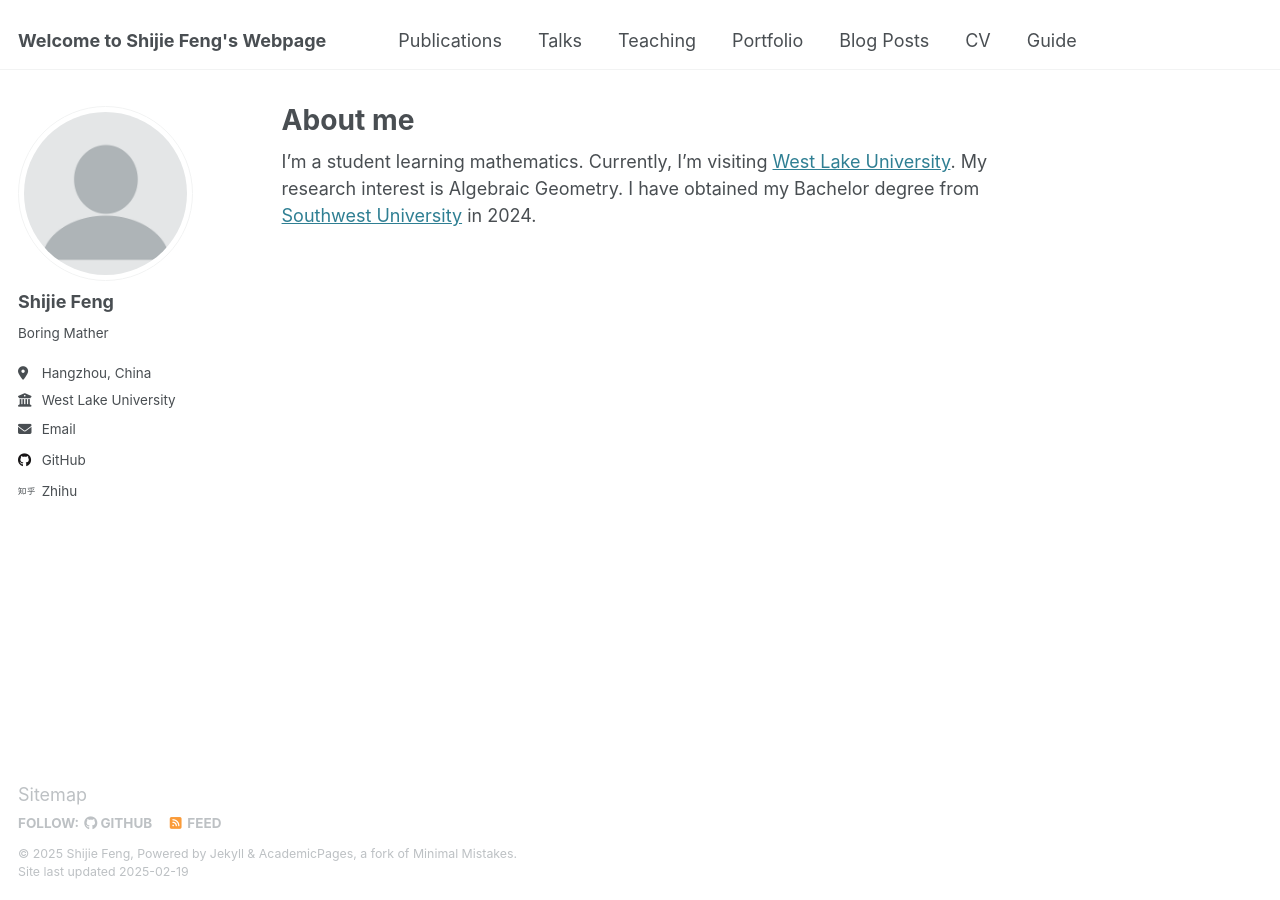
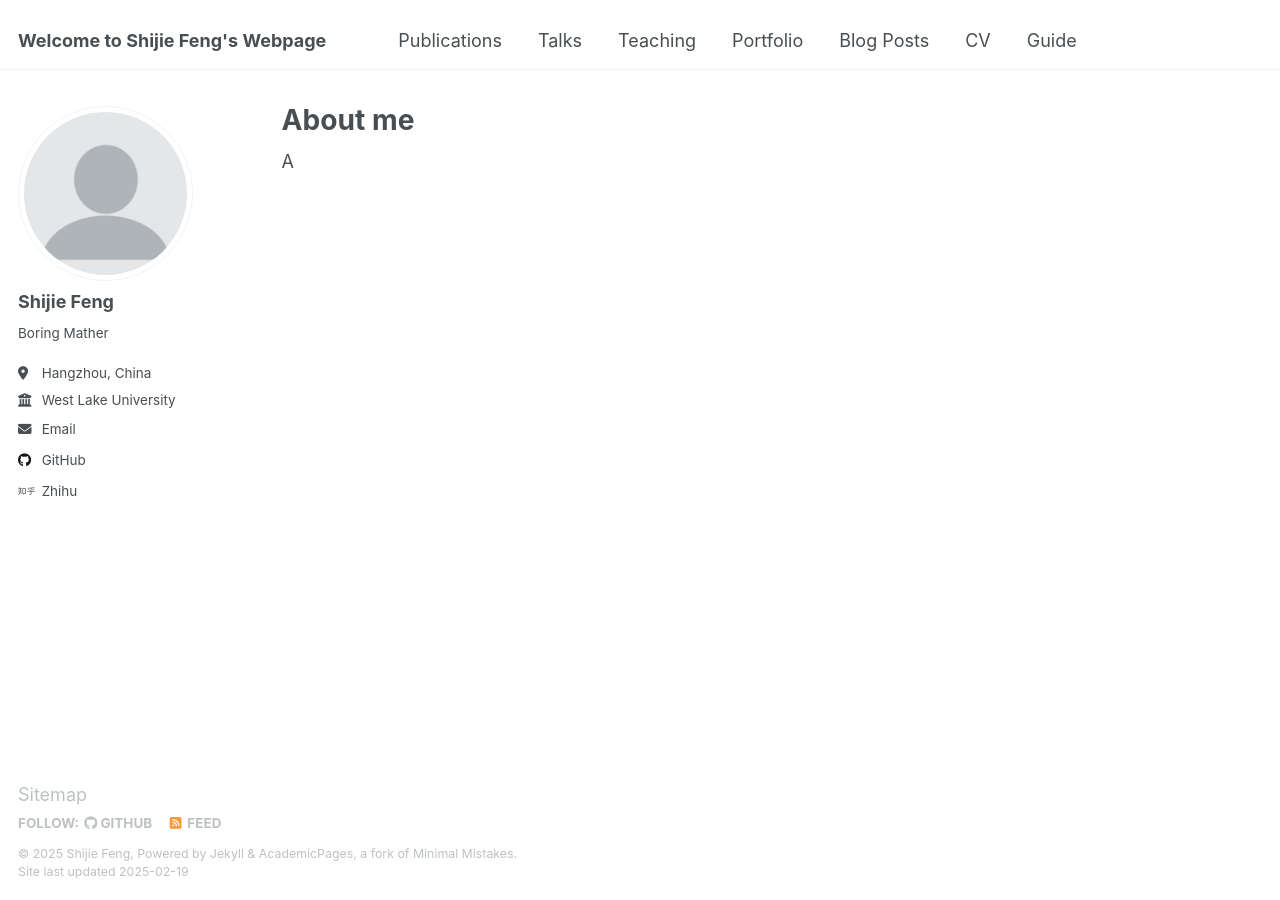
Before and after one commit to SHJFeng/SHJFeng.github.io, a Jekyll site: the page built from _pages/about.md, in a window 1280 px wide. Built offline with Jekyll 4.4.1, drawn with Linux system fonts in a browser that asks for light colours.

Commit message:
about.md

```diff
--- a/_pages/about.md
+++ b/_pages/about.md
@@ -10,4 +10,4 @@ redirect_from:
 
 
 
-I'm a student learning mathematics. Currently, I'm visiting [West Lake University](https://science.westlake.edu.cn/en/About/areasofstudy/Overview_2/). My research interest is Algebraic Geometry. I have obtained my Bachelor degree from [Southwest University](http://math.swu.edu.cn/) in 2024.
+A
```
